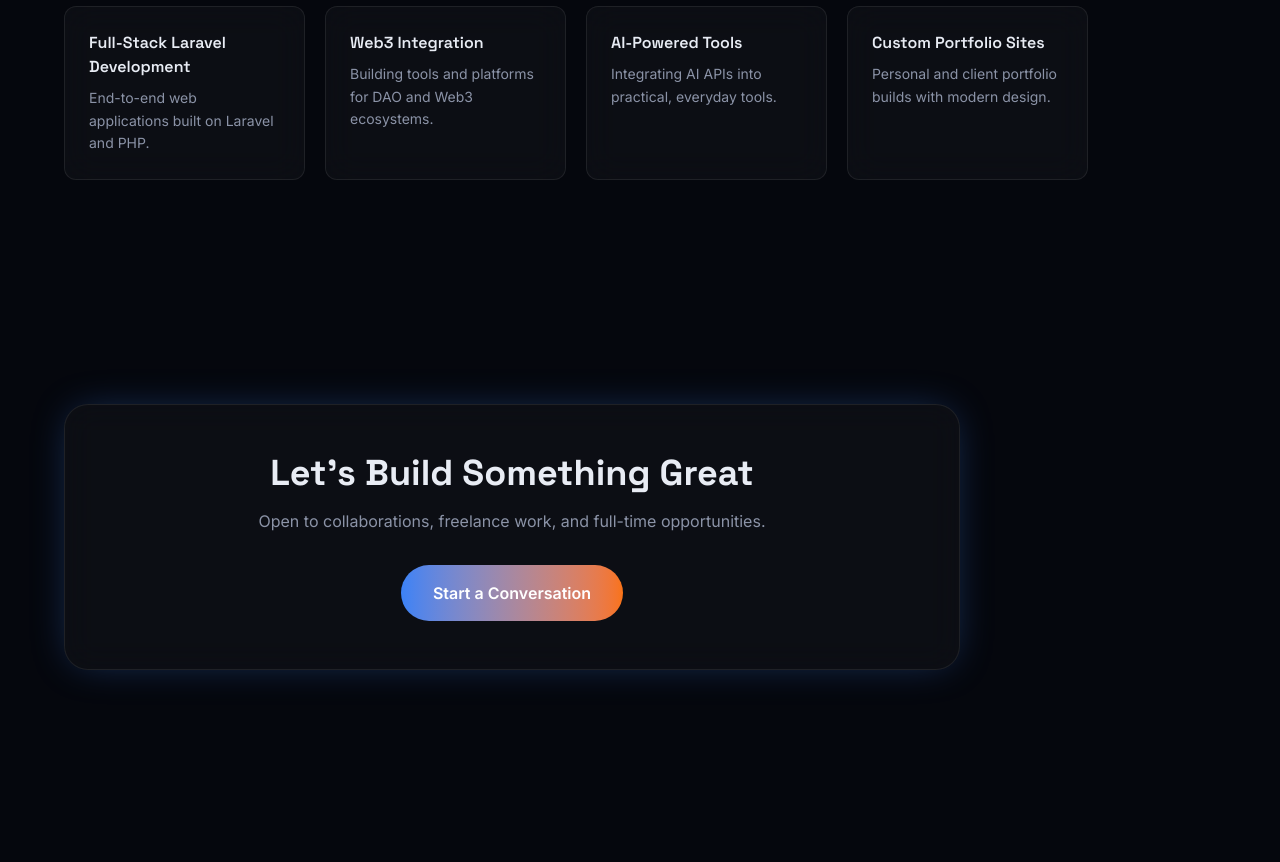
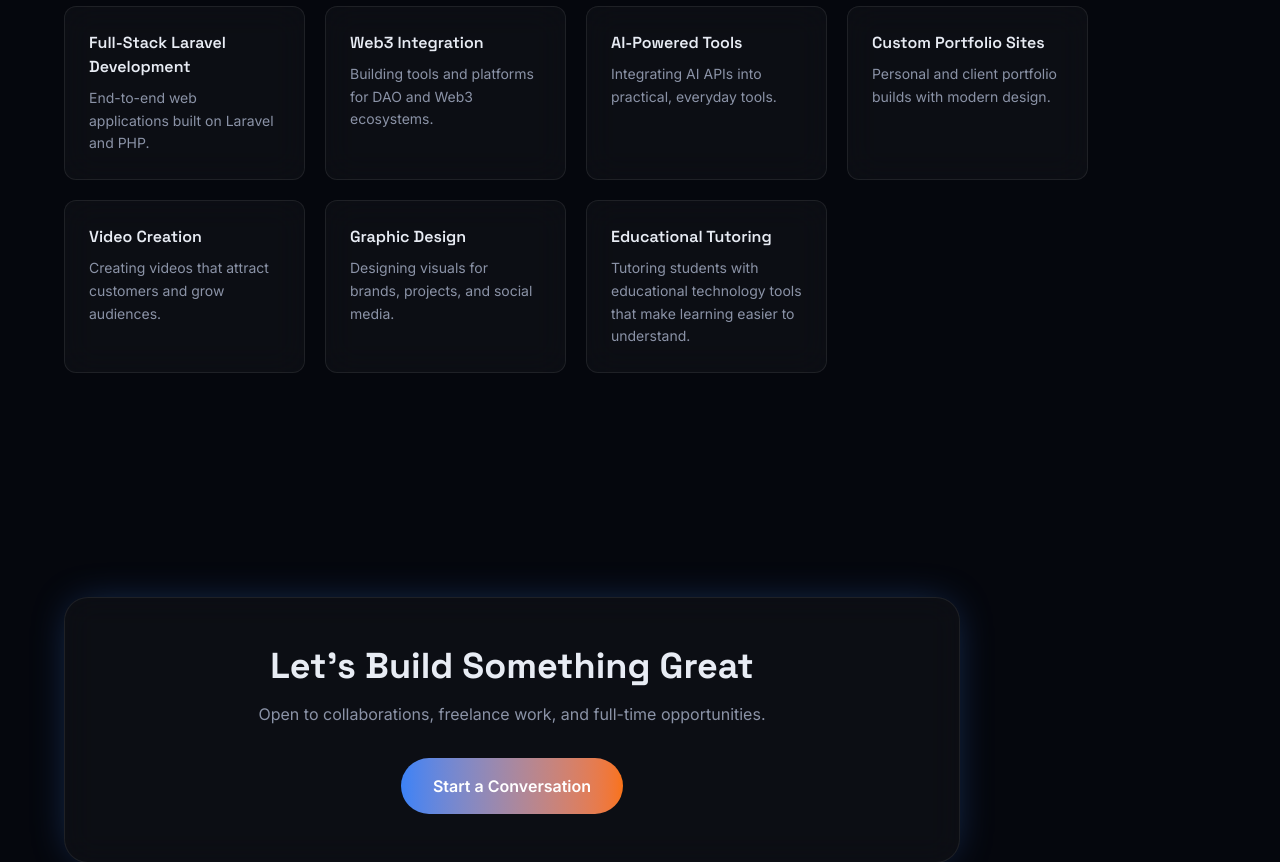
Before and after one commit to Adeagbo-Khalid/adeagbo-khalid-portfolio, a Laravel app: page / in a window 1280 px wide. Shown: the part 4781-5643 px from the top of the page. Run offline with Laravel 12, Linux system fonts and the light colour scheme; style sheets or scripts are compiled from the project's sources; some libraries are stand-ins or nearby versions.

Commit message:
Add video, design, and tutoring to services

```diff
--- a/resources/views/home.blade.php
+++ b/resources/views/home.blade.php
@@ -53,6 +53,16 @@
             ['name' => 'Tailwind CSS', 'icon' => 'tailwindcss'],
             ['name' => 'Git & GitHub', 'icon' => 'git'],
             ['name' => 'Livewire', 'icon' => 'livewire'],
+        ];
+
+        $services = [
+            ['title' => 'Full-Stack Laravel Development', 'desc' => 'End-to-end web applications built on Laravel and PHP.'],
+            ['title' => 'Web3 Integration', 'desc' => 'Building tools and platforms for DAO and Web3 ecosystems.'],
+            ['title' => 'AI-Powered Tools', 'desc' => 'Integrating AI APIs into practical, everyday tools.'],
+            ['title' => 'Custom Portfolio Sites', 'desc' => 'Personal and client portfolio builds with modern design.'],
+            ['title' => 'Video Creation', 'desc' => 'Creating videos that attract customers and grow audiences.'],
+            ['title' => 'Graphic Design', 'desc' => 'Designing visuals for brands, projects, and social media.'],
+            ['title' => 'Educational Tutoring', 'desc' => 'Tutoring students with educational technology tools that make learning easier to understand.'],
         ];
     @endphp
 
@@ -283,25 +293,12 @@
 
             <div class="grid grid-cols-1 sm:grid-cols-2 lg:grid-cols-4 gap-5">
 
-                <div class="glass rounded-xl p-6 hover:-translate-y-1 hover:glow-blue transition">
-                    <h3 class="font-display font-semibold mb-2">Full-Stack Laravel Development</h3>
-                    <p class="text-muted text-sm leading-relaxed">End-to-end web applications built on Laravel and PHP.</p>
-                </div>
-
-                <div class="glass rounded-xl p-6 hover:-translate-y-1 hover:glow-blue transition">
-                    <h3 class="font-display font-semibold mb-2">Web3 Integration</h3>
-                    <p class="text-muted text-sm leading-relaxed">Building tools and platforms for DAO and Web3 ecosystems.</p>
-                </div>
-
-                <div class="glass rounded-xl p-6 hover:-translate-y-1 hover:glow-blue transition">
-                    <h3 class="font-display font-semibold mb-2">AI-Powered Tools</h3>
-                    <p class="text-muted text-sm leading-relaxed">Integrating AI APIs into practical, everyday tools.</p>
-                </div>
-
-                <div class="glass rounded-xl p-6 hover:-translate-y-1 hover:glow-blue transition">
-                    <h3 class="font-display font-semibold mb-2">Custom Portfolio Sites</h3>
-                    <p class="text-muted text-sm leading-relaxed">Personal and client portfolio builds with modern design.</p>
-                </div>
+                @foreach ($services as $service)
+                    <div class="glass rounded-xl p-6 hover:-translate-y-1 hover:glow-blue transition">
+                        <h3 class="font-display font-semibold mb-2">{{ $service['title'] }}</h3>
+                        <p class="text-muted text-sm leading-relaxed">{{ $service['desc'] }}</p>
+                    </div>
+                @endforeach
 
             </div>
 
```
